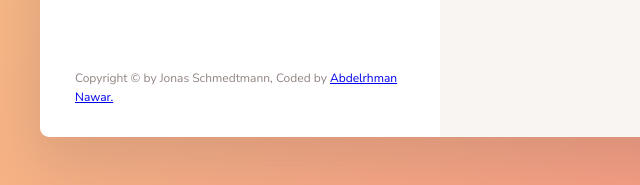
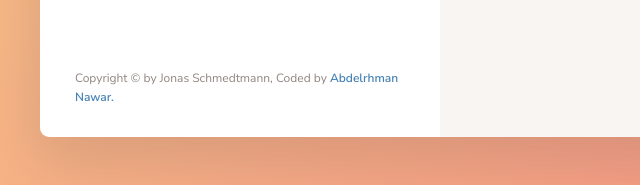
Before and after one commit to AbdelrhmanNawar9/forkify, a website built with Parcel: page index.html in a window 1280 px wide. Shown: the part 1084-1269 px from the top of the page, 0-640 px from the left. Built offline with nearby package versions, Linux system fonts and the light colour scheme.

Commit message:
fix links

```diff
--- a/src/sass/_searchResults.scss
+++ b/src/sass/_searchResults.scss
@@ -39,4 +39,9 @@
   .twitter-link:visited {
     color: $color-grey-dark-2;
   }
+  a {
+    text-decoration: none;
+    color: steelblue;
+    font-weight: 600;
+  }
 }
```
